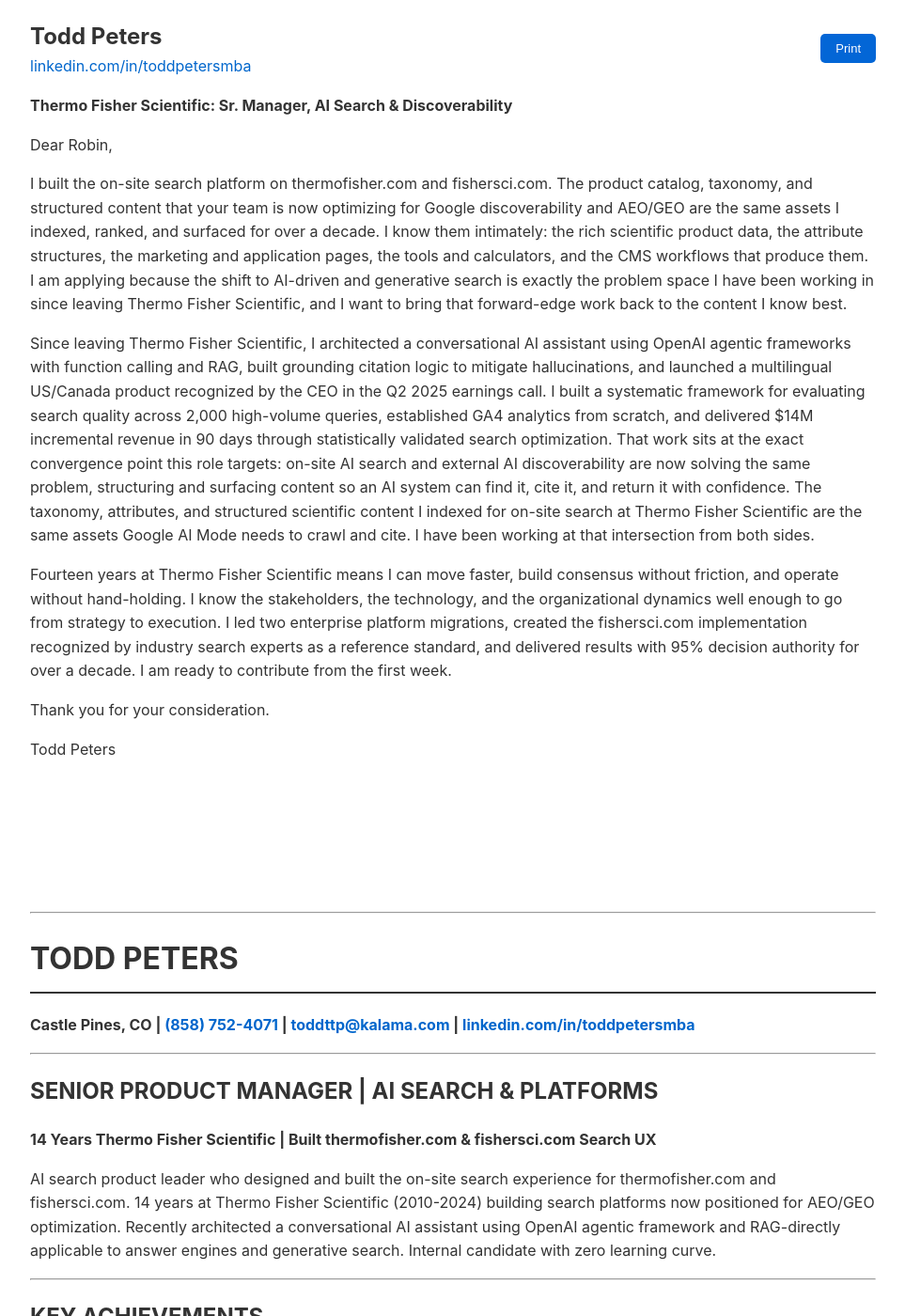
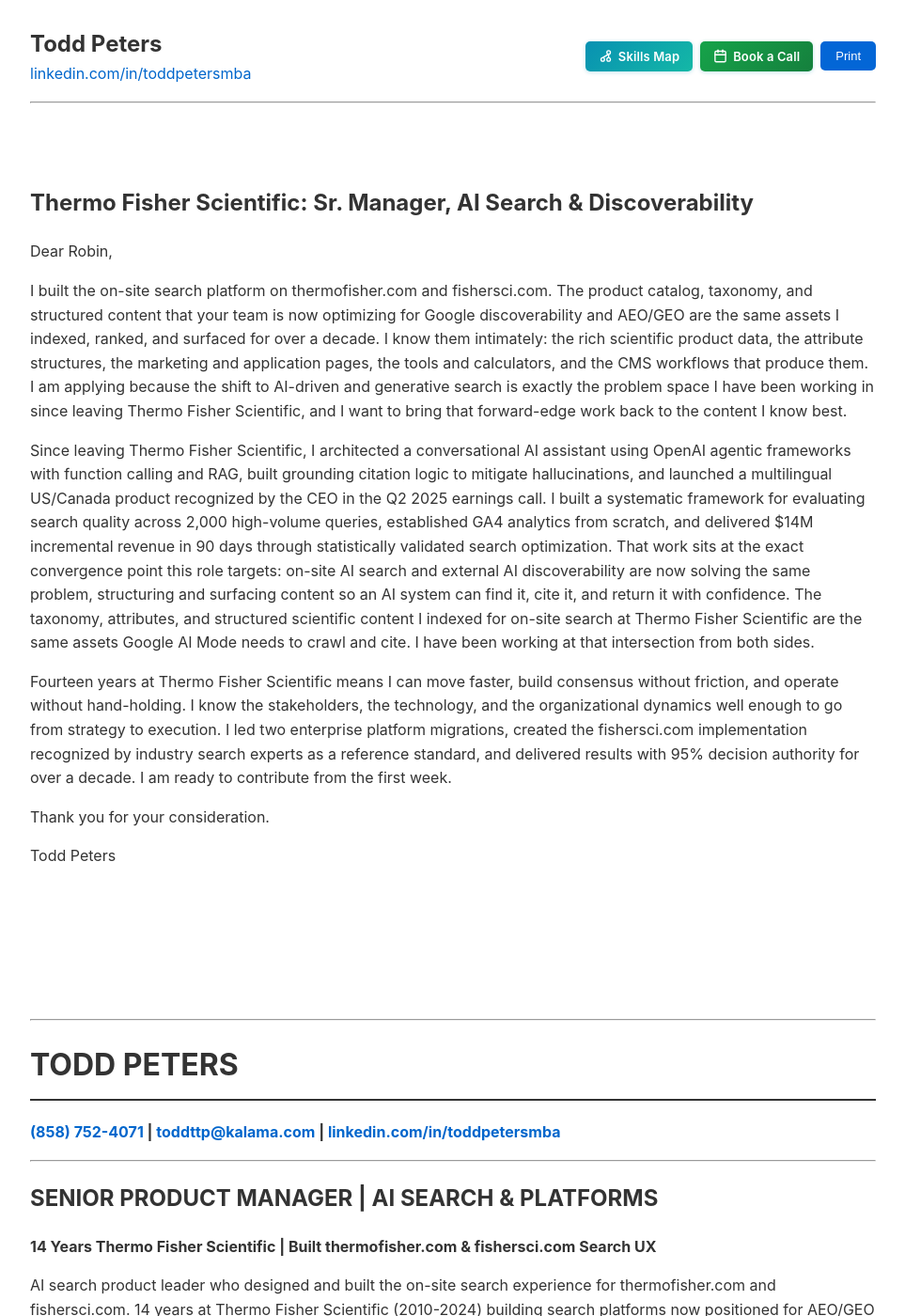
Before and after one commit to tsimech/tsimech.github.io, a Jekyll site: the page built from docs/thermofisher_ai_search.md, in a window 1280 px wide and 1400 px high. Shown: the whole window at 94% size, without its empty margins (158-1121 px from the left). Built offline with Jekyll 4.4.1, drawn with Linux system fonts in a browser that asks for light colours.

Commit message:
Upgrade ThermoFisher page to current standard: sticky header, Skills Map, Book a Call, hr#page-break, mailto fixes

```diff
--- a/docs/thermofisher_ai_search.md
+++ b/docs/thermofisher_ai_search.md
@@ -3,10 +3,29 @@ title: "Thermo Fisher Scientific | Sr. Manager, AI Search & Discoverability"
 robots: noindex, nofollow
 ---
 <style>
+body {
+  background: rgba(255, 255, 255, 0.95) !important;
+}
 @media print {
-  hr:first-of-type { page-break-after: always; break-after: page; }
+  body { background: white !important; }
+  html, body, .wrapper, section, article, main {
+    height: auto !important; max-height: none !important; overflow: visible !important;
+  }
+  hr#page-break { page-break-after: always; break-after: page; }
   button { display: none; }
+  .skills-btn { display: none; }
 }
+.skills-btn {
+  display: inline-flex; align-items: center; gap: 6px;
+  padding: 8px 14px; line-height: normal; box-sizing: border-box;
+  background: linear-gradient(135deg, #0891b2 0%, #14b8a6 100%);
+  color: white !important; text-decoration: none !important;
+  border-radius: 5px; font-size: 13px; font-weight: 600;
+  letter-spacing: 0.01em; box-shadow: 0 1px 4px rgba(8,145,178,0.25);
+  transition: filter 0.15s;
+}
+.skills-btn:hover { filter: brightness(1.1); }
+.skills-btn svg { flex-shrink: 0; }
 </style>
 
 <script>
@@ -19,15 +38,37 @@ setTimeout(function() {
 }, 5 * 60 * 1000); // 5 minutes in milliseconds
 </script>
 
-<div style="display: flex; justify-content: space-between; align-items: center; margin-bottom: 0.5em;">
+<div style="position: sticky; top: 0; z-index: 100; background: rgba(255,255,255,0.97); padding: 0.5em 0; margin-bottom: 0.5em;">
+<div style="display: flex; justify-content: space-between; align-items: center;">
   <div>
     <strong style="font-size: 1.5em;">Todd Peters</strong><br>
     <a href="https://linkedin.com/in/toddpetersmba">linkedin.com/in/toddpetersmba</a>
   </div>
-  <button onclick="window.print()" style="padding: 8px 16px; background-color: #0366d6; color: white; border: none; border-radius: 5px; cursor: pointer; font-size: 13px;">Print</button>
+  <div style="display: flex; gap: 8px; align-items: center;">
+    <a href="https://tsimech.github.io/skills" class="skills-btn">
+      <svg width="15" height="15" viewBox="0 0 24 24" fill="none" stroke="currentColor" stroke-width="2.2" stroke-linecap="round" stroke-linejoin="round">
+        <circle cx="7" cy="18" r="3"/><circle cx="17" cy="6" r="3"/><circle cx="17" cy="18" r="3"/>
+        <line x1="7" y1="15" x2="17" y2="9"/><line x1="17" y1="15" x2="17" y2="9"/>
+      </svg>
+      Skills Map
+    </a>
+    <a href="https://cal.com/todd-peters" class="skills-btn" target="_blank" style="background: linear-gradient(135deg, #16a34a 0%, #15803d 100%);">
+      <svg width="15" height="15" viewBox="0 0 24 24" fill="none" stroke="currentColor" stroke-width="2.2" stroke-linecap="round" stroke-linejoin="round">
+        <rect x="3" y="4" width="18" height="18" rx="2" ry="2"/>
+        <line x1="16" y1="2" x2="16" y2="6"/><line x1="8" y1="2" x2="8" y2="6"/>
+        <line x1="3" y1="10" x2="21" y2="10"/>
+      </svg>
+      Book a Call
+    </a>
+    <button onclick="window.print()" style="padding: 8px 16px; line-height: normal; box-sizing: border-box; background-color: #0366d6; color: white; border: none; border-radius: 5px; cursor: pointer; font-size: 13px;">Print</button>
+  </div>
+</div>
 </div>
 
-**Thermo Fisher Scientific: Sr. Manager, AI Search & Discoverability**
+<hr>
+<br><br>
+
+## Thermo Fisher Scientific: Sr. Manager, AI Search & Discoverability
 
 Dear Robin,
 
@@ -43,10 +84,10 @@ Todd Peters
 
 <br><br><br><br><br>
 
----
+<hr id="page-break">
 
 # TODD PETERS
-**Castle Pines, CO | [(858) 752-4071](tel:8587524071) | [toddttp@kalama.com](mailto:toddttp@kalama.com?subject=Re:%20Thermo%20Fisher%20Scientific%20-%20Sr.%20Manager%2C%20AI%20Search%20%26%20Discoverability&body=Hi%20Todd%2C%0A%0AI%20reviewed%20your%20application.%20The%20combination%20of%20measurable%20business%20impact%2C%20cross-functional%20leadership%2C%20and%20hands-on%20technical%20depth%20in%20your%20background%20caught%20our%20attention.%0A%0AI%20would%20like%20to%20schedule%20a%20brief%20call%20to%20discuss%20the%20role%20and%20your%20experience.%0A%0ATalent%20Acquisition) | [linkedin.com/in/toddpetersmba](https://linkedin.com/in/toddpetersmba)**
+**[(858) 752-4071](tel:8587524071) | [toddttp@kalama.com](mailto:toddttp@kalama.com?subject=Re:%20Thermo%20Fisher%20Scientific%20-%20Sr.%20Manager%2C%20AI%20Search%20%26%20Discoverability&body=Hi%20Todd%2C%0A%0AWe%20reviewed%20your%20application%20for%20the%20Sr.%20Manager%2C%20AI%20Search%20%26%20Discoverability%20role%20at%20Thermo%20Fisher%20Scientific.%20Your%2014-year%20internal%20knowledge%20of%20our%20search%20platform%20and%20recent%20AI%20work%20at%20Avantor%20caught%20our%20attention.%0A%0AWe%20would%20like%20to%20schedule%20a%20brief%20call%20to%20discuss%20the%20role%20and%20your%20experience.%0A%0ATalent%20Acquisition%2C%20Thermo%20Fisher%20Scientific) | [linkedin.com/in/toddpetersmba](https://linkedin.com/in/toddpetersmba)**
 
 ---
 
```
